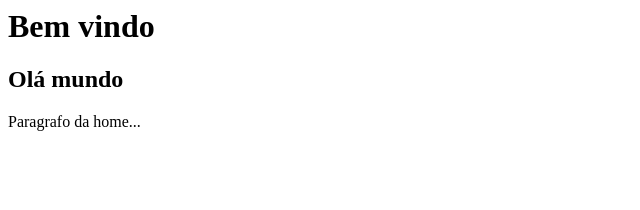
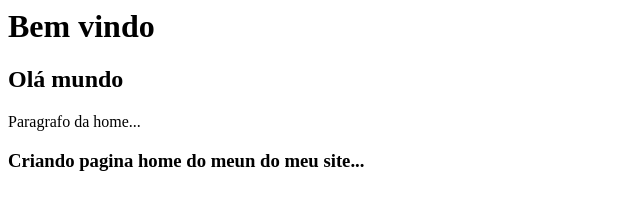
Before and after one commit to PauloRobertok/curso.github, a plain HTML site: page index.html in a window 1280 px wide. Shown: the whole page, without its empty margins (0-640 px from the left). Drawn offline with Linux system fonts and the light colour scheme.

Commit message:
Criando descrição da pagina home

```diff
--- a/index.html
+++ b/index.html
@@ -1,3 +1,4 @@
 <h1>Bem vindo</h1>
 <h2>Olá mundo</h2>
 <p>Paragrafo da home...</p>
+<h3>Criando pagina home do meun do meu site...</h3>
```
